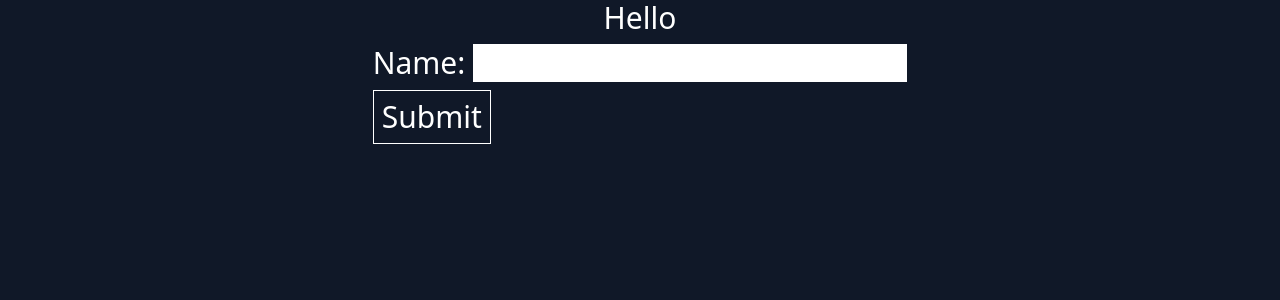
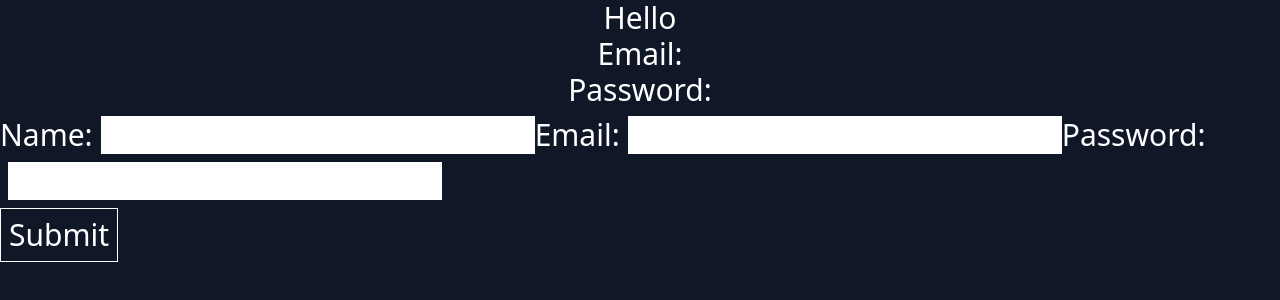
Before and after one commit to Eran2001/react-course, a React (Vite) app: page / in a window 1280 px wide. Shown: the top 300 px of the page. Built offline with nearby package versions, Linux system fonts and the light colour scheme.

Commit message:
set all form data

```diff
--- a/src/App.jsx
+++ b/src/App.jsx
@@ -1,17 +1,60 @@
 import { useState } from "react";
 
 const App = () => {
-  const [name, setName] = useState("");
+  const [formData, setFormData] = useState({
+    name: "",
+    email: "",
+    password: "",
+  });
+  const [submittedData, setSubmittedData] = useState({
+    name: "",
+    email: "",
+    password: "",
+  });
+
+  const handleSubmit = (e) => {
+    e.preventDefault();
+    setSubmittedData(formData);
+  };
+
+  const handleChange = (e) => {
+    const { name, value } = e.target;
+    setFormData((prev) => ({
+      ...prev,
+      [name]: value,
+    }));
+  };
 
   return (
     <div className="flex flex-col items-center bg-gray-900 text-white h-screen text-3xl">
-      <h1>Hello {name}</h1>
-      <form onSubmit={(e) => e.preventDefault()}>
+      <h1>Hello {submittedData.name}</h1>
+      <h2>Email: {submittedData.email}</h2>
+      <h3>Password: {submittedData.password}</h3>
+      <form onSubmit={handleSubmit}>
         <label htmlFor="name">Name:</label>
         <input
           type="text"
-          value={name}
-          onChange={(e) => setName(e.target.value)}
+          value={formData.name}
+          name="name"
+          onChange={handleChange}
+          required
+          className="border border-white mt-2 ml-2 caret-[#000] bg-white text-[#000]"
+        />
+        <label htmlFor="email">Email:</label>
+        <input
+          type="email"
+          value={formData.email}
+          name="email"
+          onChange={handleChange}
+          required
+          className="border border-white mt-2 ml-2 caret-[#000] bg-white text-[#000]"
+        />
+        <label htmlFor="password">Password:</label>
+        <input
+          type="password"
+          value={formData.password}
+          name="password"
+          onChange={handleChange}
           required
           className="border border-white mt-2 ml-2 caret-[#000] bg-white text-[#000]"
         />
```
